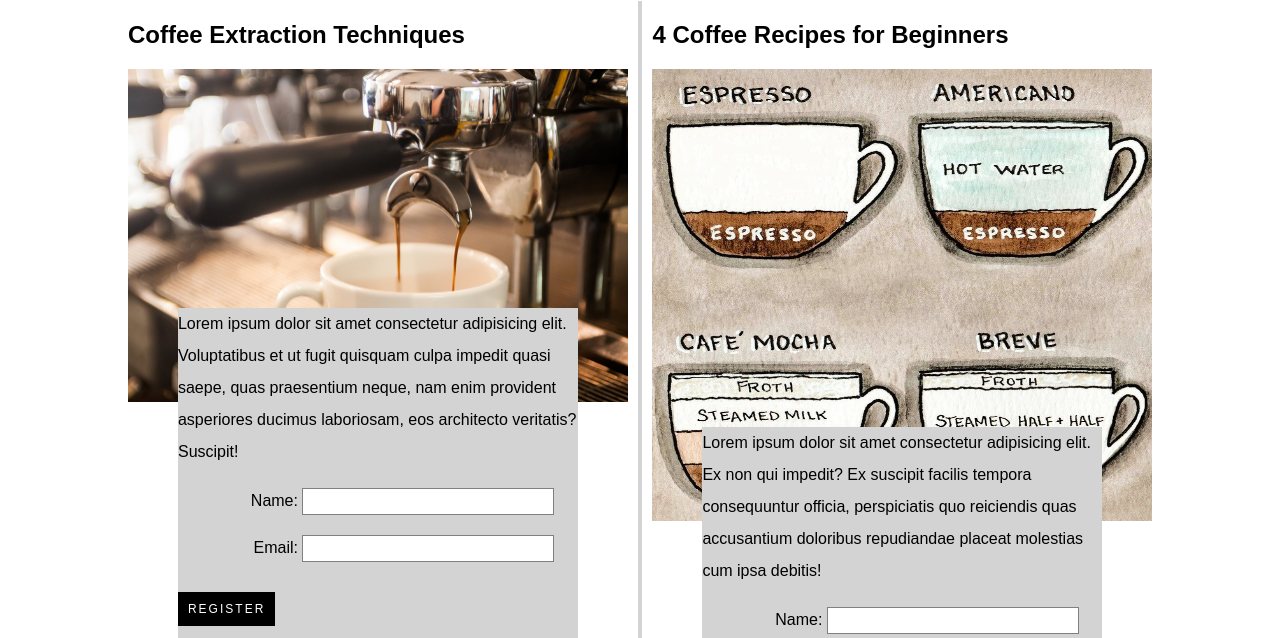
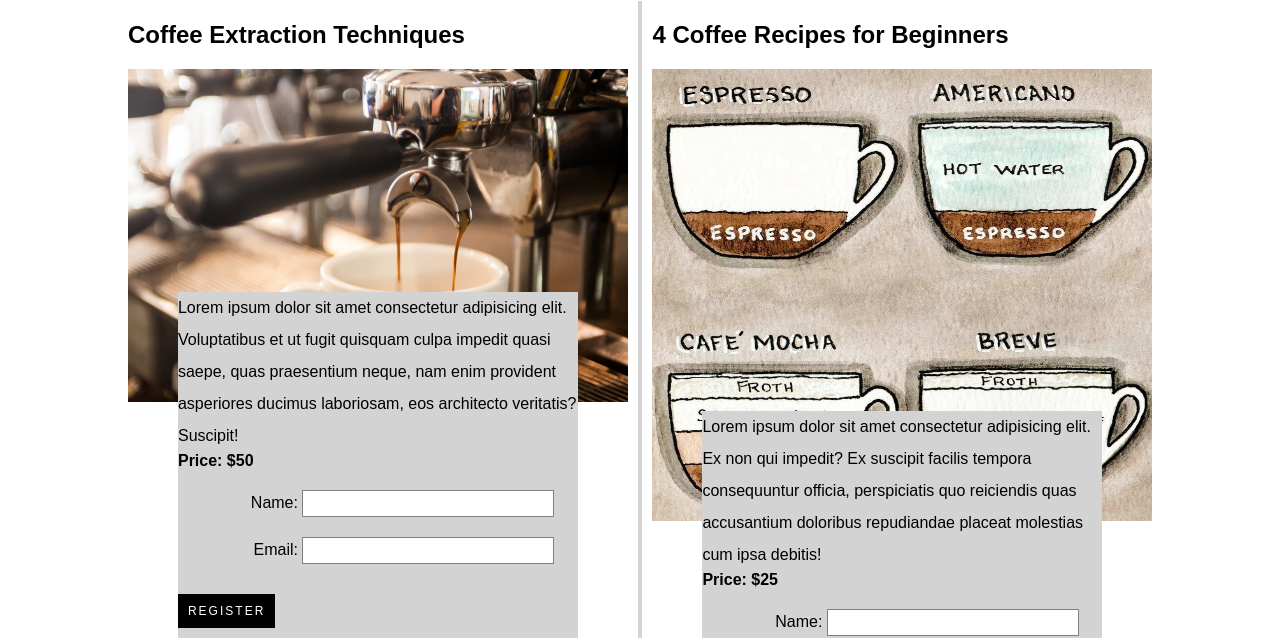
Before and after one commit to DerrickLapp/Coffee-Blog, a plain HTML site: page Coffee Blog/courses.html in a window 1280 px wide. Shown: the part 179-817 px from the top of the page. Drawn offline with Linux system fonts and the light colour scheme.

Commit message:
Add files via upload

```diff
--- a/Coffee Blog/courses.html
+++ b/Coffee Blog/courses.html
@@ -25,6 +25,7 @@
                 <img class="extract-img" src="img/coffeeextract.jpg" alt="">
                 <p class="course-para"><!--  Description of Course -->
                     Lorem ipsum dolor sit amet consectetur adipisicing elit. Voluptatibus et ut fugit quisquam culpa impedit quasi saepe, quas praesentium neque, nam enim provident asperiores ducimus laboriosam, eos architecto veritatis? Suscipit!</p>
+                <b class="course-para">Price: $50</b>
                 <div class="form-container">
                     <div class="input-control">
                     <label>Name:</label>
@@ -45,6 +46,7 @@
                 <img class="extract-img recipes-img" src="img/4recipes.jpg" alt="">
                 <p class="course-para"><!--  Description of Course -->
                     Lorem ipsum dolor sit amet consectetur adipisicing elit. Ex non qui impedit? Ex suscipit facilis tempora consequuntur officia, perspiciatis quo reiciendis quas accusantium doloribus repudiandae placeat molestias cum ipsa debitis!</p>
+                <b class="course-para">Price: $25</b>
                 <div class="form-container">
                     <div class="input-control">
                         <label>Name:</label>
--- a/Coffee Blog/mystyle.css
+++ b/Coffee Blog/mystyle.css
@@ -200,6 +200,7 @@ p{
     margin-left: auto;
     margin-right: auto;
     margin-bottom: 0px;
+    margin-top: 0px;
 
 }
 .form-container{
```
